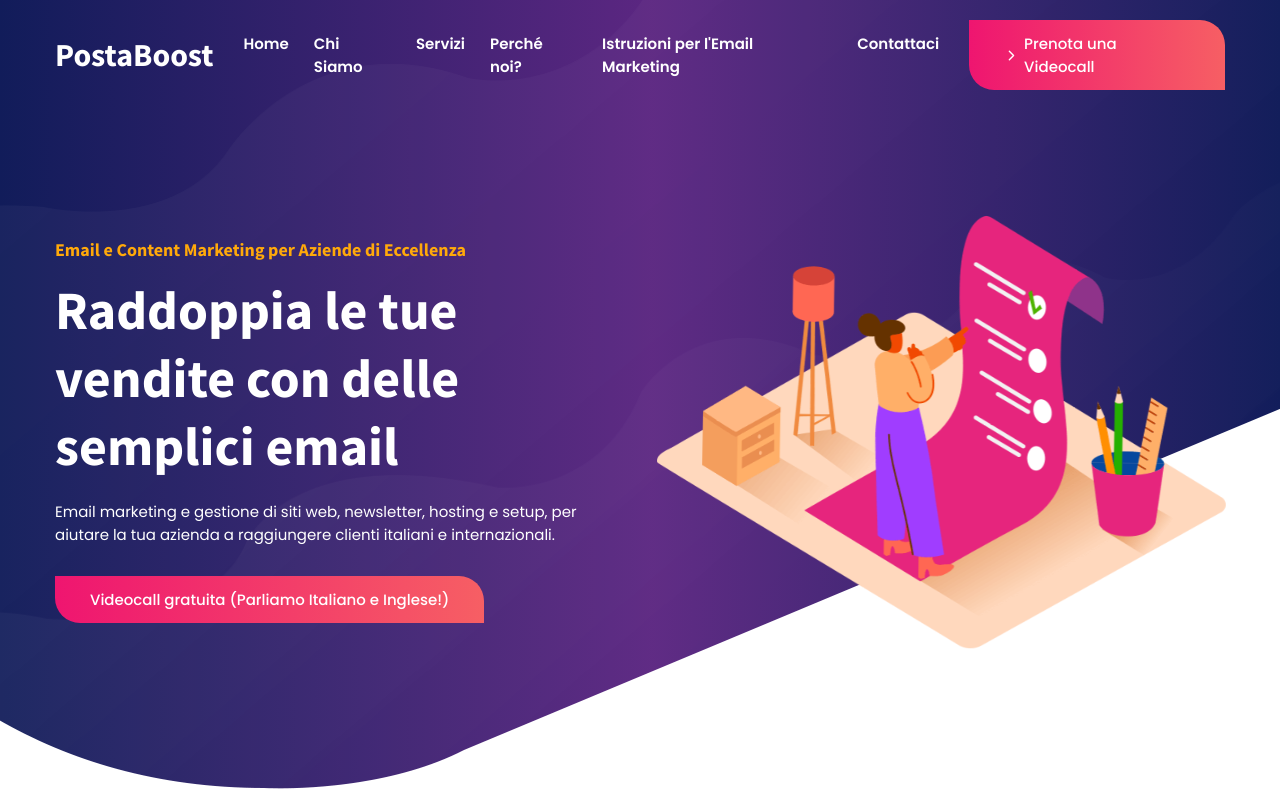
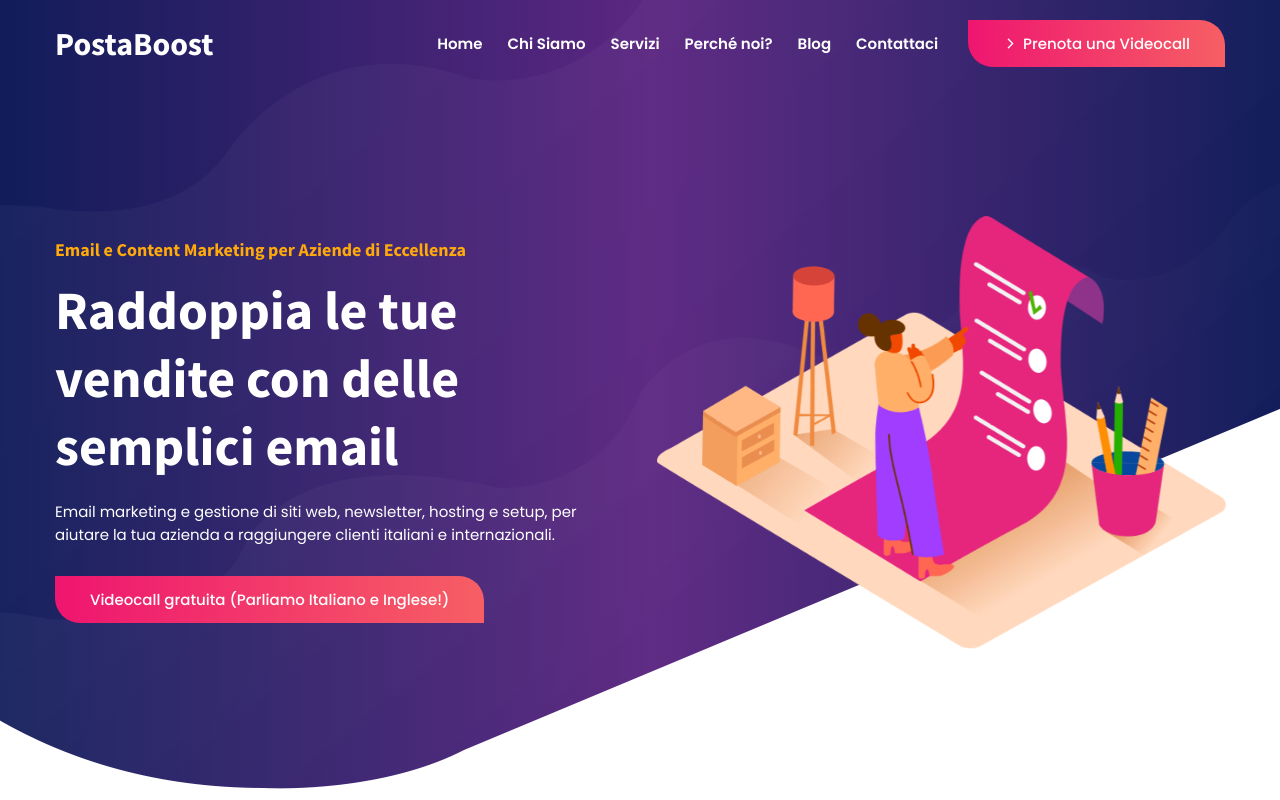
Before and after one commit to saleschill/postaboost_agency_website, a plain HTML site: page index.html in a window 1280 px wide. Shown: the top 800 px of the page. Drawn offline with nearby package versions, Linux system fonts and the light colour scheme.

Commit message:
fix navbar

```diff
--- a/index.html
+++ b/index.html
@@ -83,7 +83,7 @@
           </li>
 
           <li class="navbar-item">
-            <a href="https://blog.postaboost.com" class="navbar-link" data-navbar-link>Istruzioni per l'Email Marketing</a>
+            <a href="https://blog.postaboost.com" class="navbar-link" data-navbar-link>Blog</a>
           </li>
 
           <li class="navbar-item">
```
